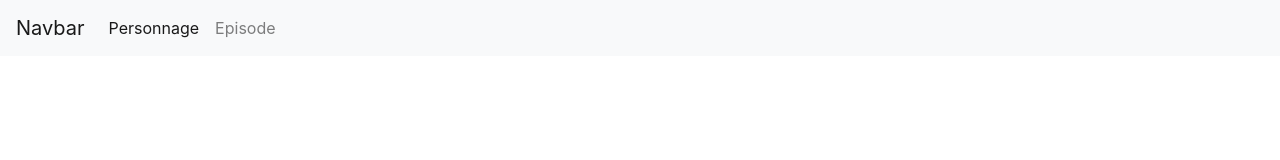
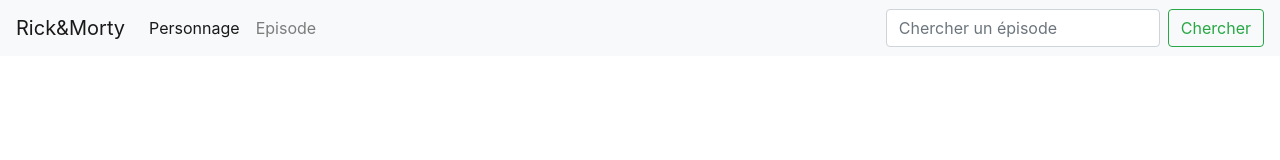
Before and after one commit to somloul/ViteProject, a website built with Vite: page index.html in a window 1280 px wide. Built offline with nearby package versions, Linux system fonts and the light colour scheme; no server answers.

Commit message:
amelioration de l'affichage des episode des nav bar

```diff
--- a/index.html
+++ b/index.html
@@ -12,25 +12,29 @@
   </head>
   <body>
     <header>
-
       <nav class="navbar navbar-expand-lg navbar-light bg-light">
-        <a data-tabId="page1"  class="navbar-brand" href="#">Navbar</a>
-        <button class="navbar-toggler" type="button" data-toggle="collapse" data-target="#navbarNav" aria-controls="navbarNav" aria-expanded="false" aria-label="Toggle navigation">
+        <a class="navbar-brand" href="#">Rick&Morty</a>
+        <button class="navbar-toggler" type="button" data-toggle="collapse" data-target="#navbarTogglerDemo02" aria-controls="navbarTogglerDemo02" aria-expanded="false" aria-label="Toggle navigation">
           <span class="navbar-toggler-icon"></span>
         </button>
-        <div class="collapse navbar-collapse" id="navbarNav">
-          <ul class="navbar-nav">
+        <div class="collapse navbar-collapse" id="navbarTogglerDemo02">
+          <ul class="navbar-nav mr-auto mt-2 mt-lg-0">
             <li class="nav-item active">
               <a data-tabId="page1" class="nav-link" href="#">Personnage <span class="sr-only">(current)</span></a>
             </li>
             <li class="nav-item">
               <a data-tabId="page2" class="nav-link" href="#">Episode</a>
             </li>
-
           </ul>
+          <form class="form-inline my-2 my-lg-0">
+            <input class="form-control mr-sm-2" type="search" placeholder="Chercher un épisode">
+            <button class="btn btn-outline-success my-2 my-sm-0" type="submit">Chercher</button>
+          </form>
         </div>
       </nav>
     </header>
+
+
     <div id="app"></div>
     <template id="listOfElement">
       <div>
```
